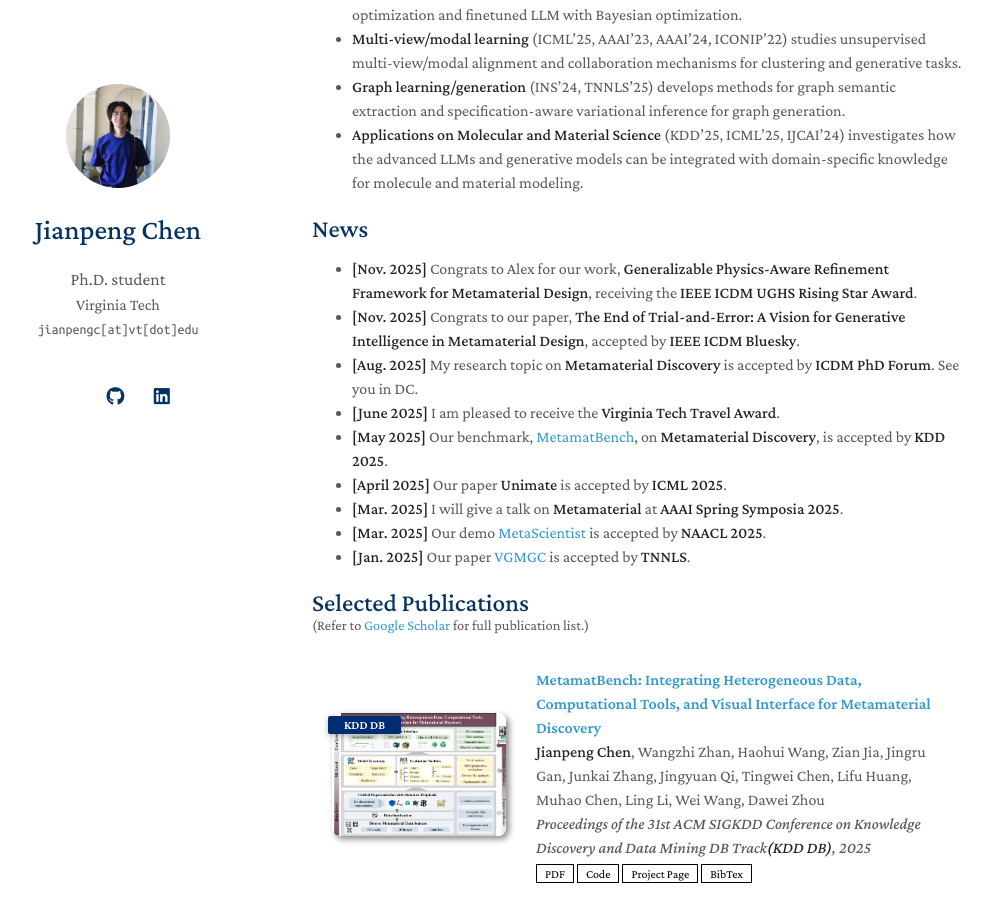
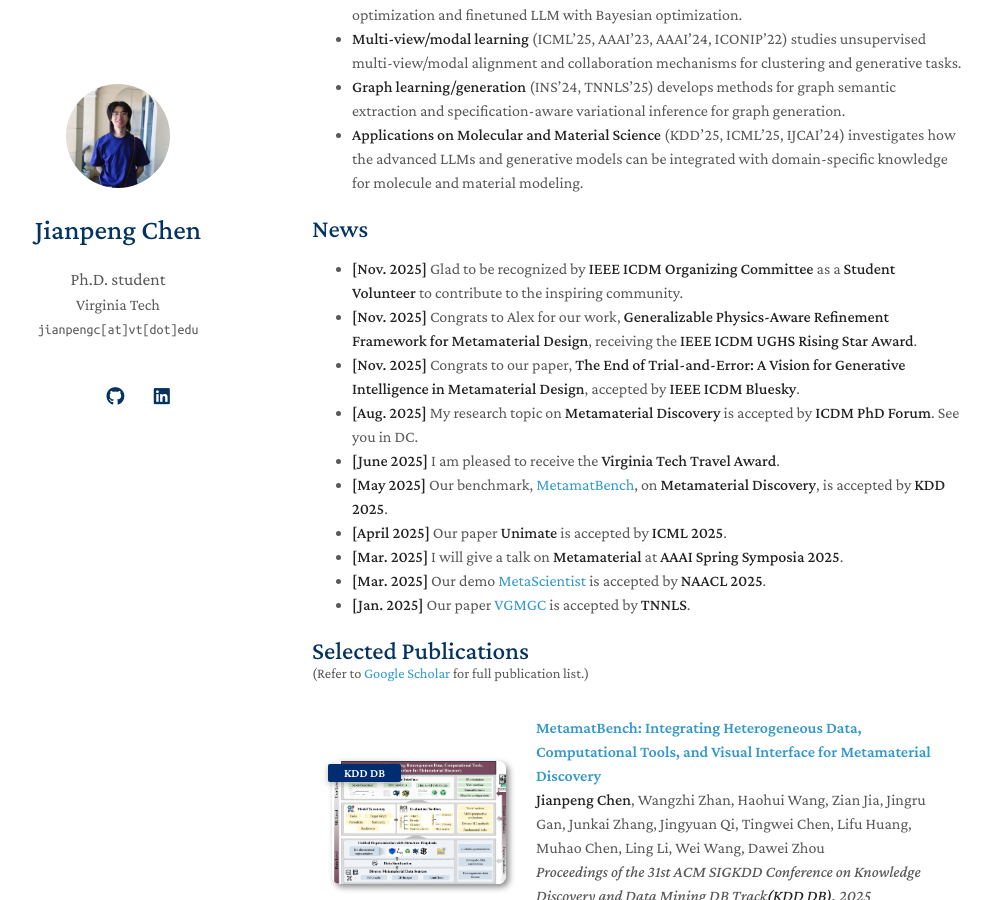
Before and after one commit to cjpcool/cjpcool.github.io, a Jekyll site: the page built from index.md, in a window 1280 px wide and 900 px high, scrolled down 434 px. Shown: the whole window, without its empty margins (158-1150 px from the left). Built offline with Jekyll 4.4.1, drawn with Linux system fonts in a browser that asks for light colours; a style sheet for code colours, icons or effects is not loaded; our own code applies the rules of GitHub Pages for plain Markdown files.

Commit message:
Update news section with new recognition
Added recognition as a Student Volunteer by IEEE ICDM Organizing Committee.

```diff
--- a/index.md
+++ b/index.md
@@ -15,6 +15,7 @@
 * **Applications on Molecular and Material Science** (KDD'25, ICML'25, IJCAI'24) investigates how the advanced LLMs and generative models can be integrated with domain-specific knowledge for molecule and material modeling.
 
 ## News
+- **[Nov. 2025]** Glad to be recognized by **IEEE ICDM Organizing Committee** as a **Student Volunteer** to contribute to the inspiring community.
 - **[Nov. 2025]** Congrats to Alex for our work, **Generalizable Physics-Aware Refinement Framework for Metamaterial Design**, receiving the **IEEE ICDM UGHS Rising Star Award**.
 - **[Nov. 2025]** Congrats to our paper, **The End of Trial-and-Error: A Vision for Generative Intelligence in Metamaterial Design**, accepted by **IEEE ICDM Bluesky**.
 - **[Aug. 2025]** My research topic on **Metamaterial Discovery** is accepted by **ICDM PhD Forum**. See you in DC.
```
